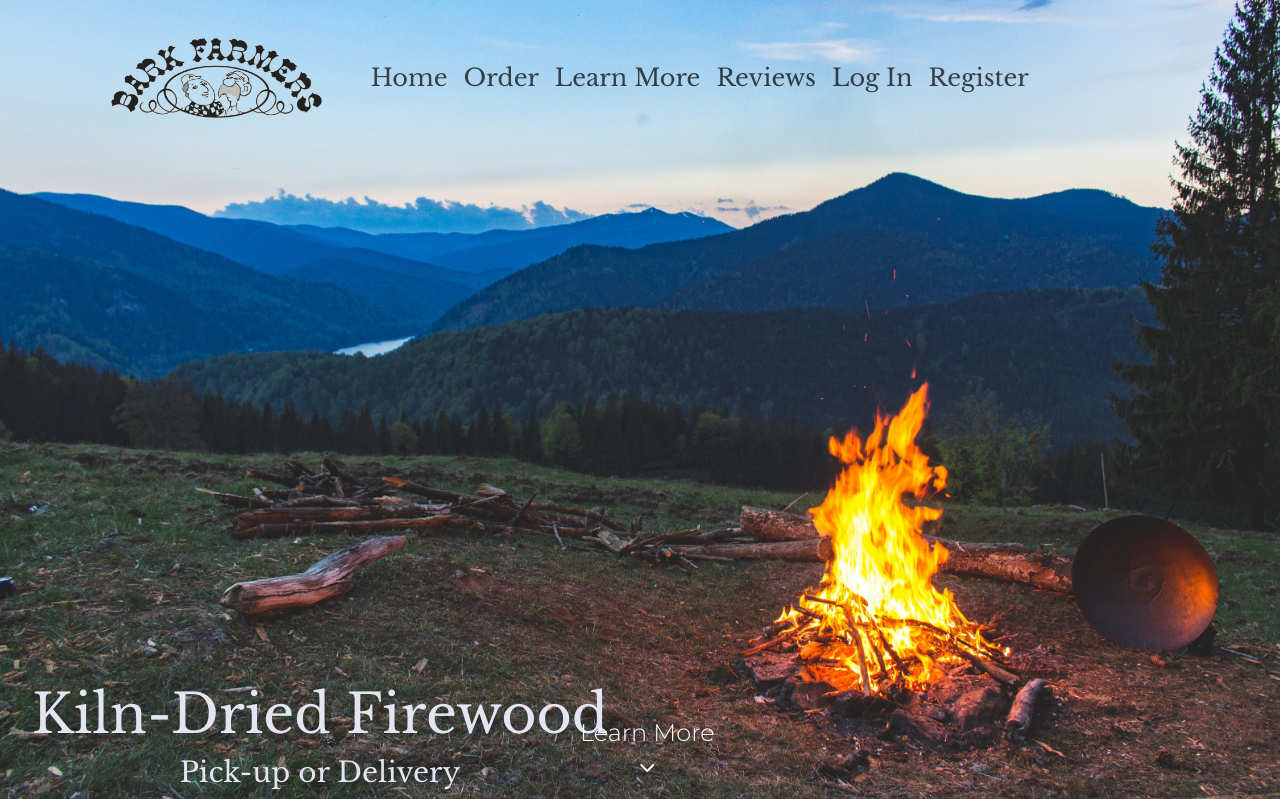
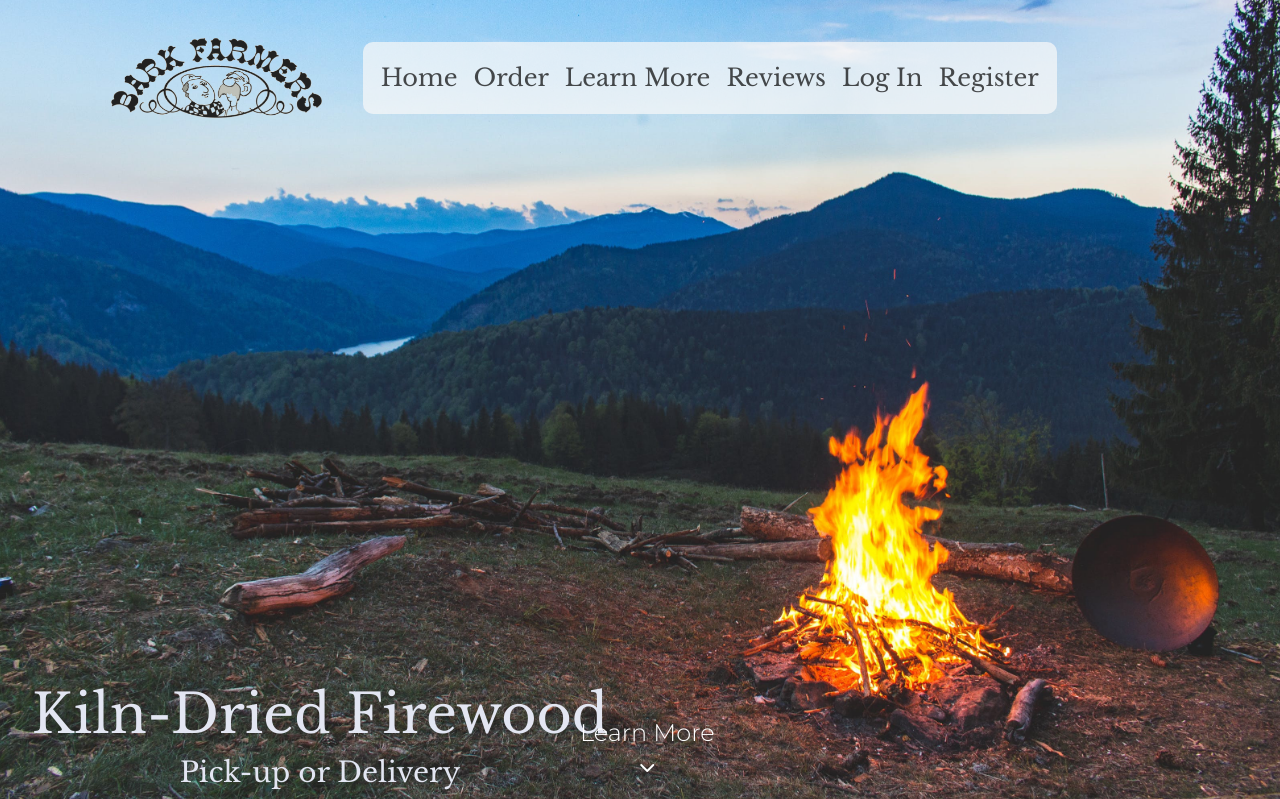
Before and after one commit to JDygard/BarkFarmers, a Django app: page / in a window 1280 px wide. Shown: the top 799 px of the page. Run offline with Django 3.2, Linux system fonts and the light colour scheme; some libraries are stand-ins or nearby versions.

Commit message:
update nav components positioning

```diff
--- a/static/css/style.css
+++ b/static/css/style.css
@@ -40,6 +40,13 @@ nav {
     height: 10vh;
     margin: 25px;
     margin-left: 75px;
+}
+
+.navbar-nav {
+    background-color: rgba(250,250,250,.7);
+    max-width: fit-content;
+    padding: 10px;
+    border-radius: 10px;
 }
 
 .navbar-nav > .nav-item {
```
